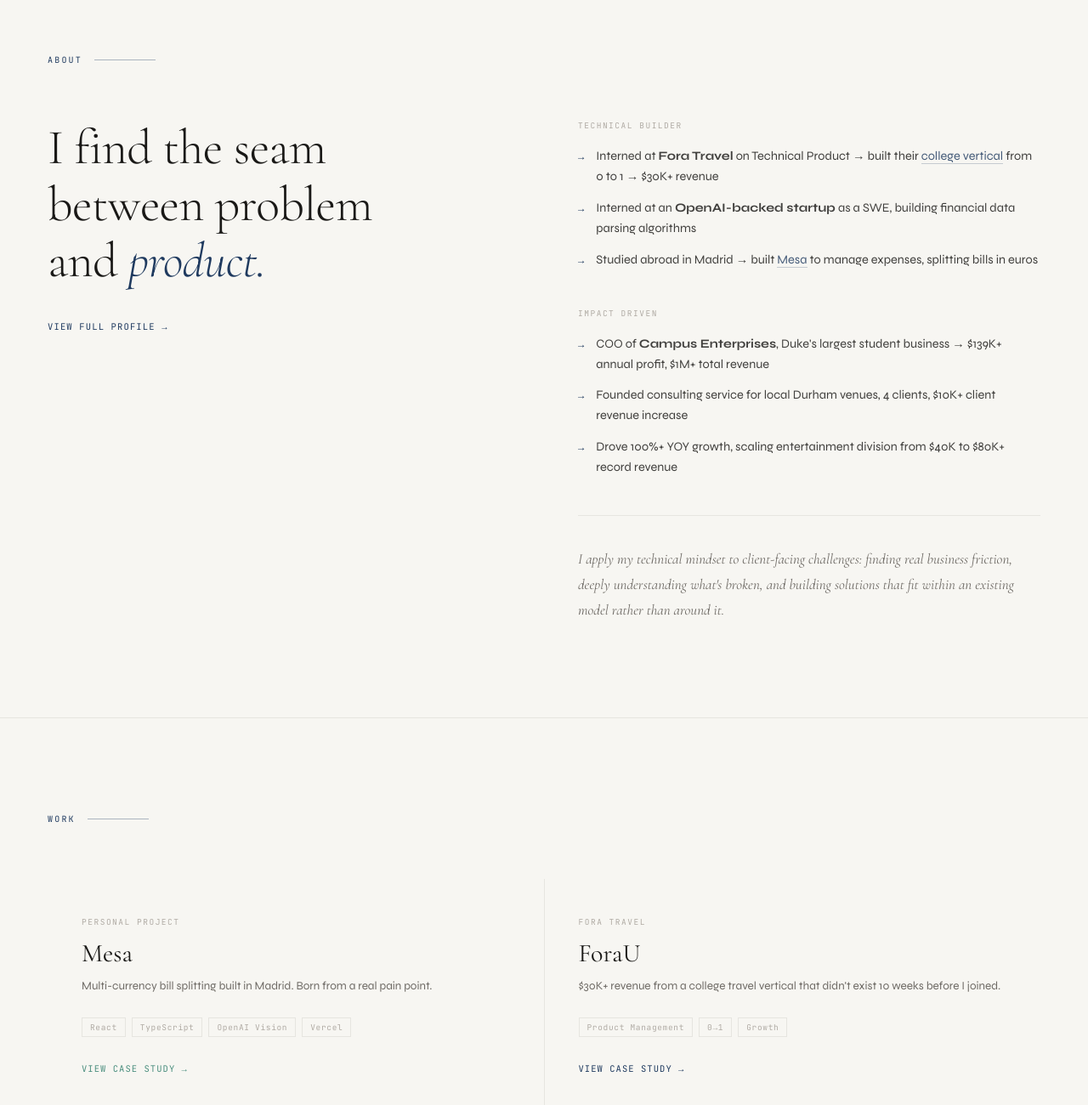
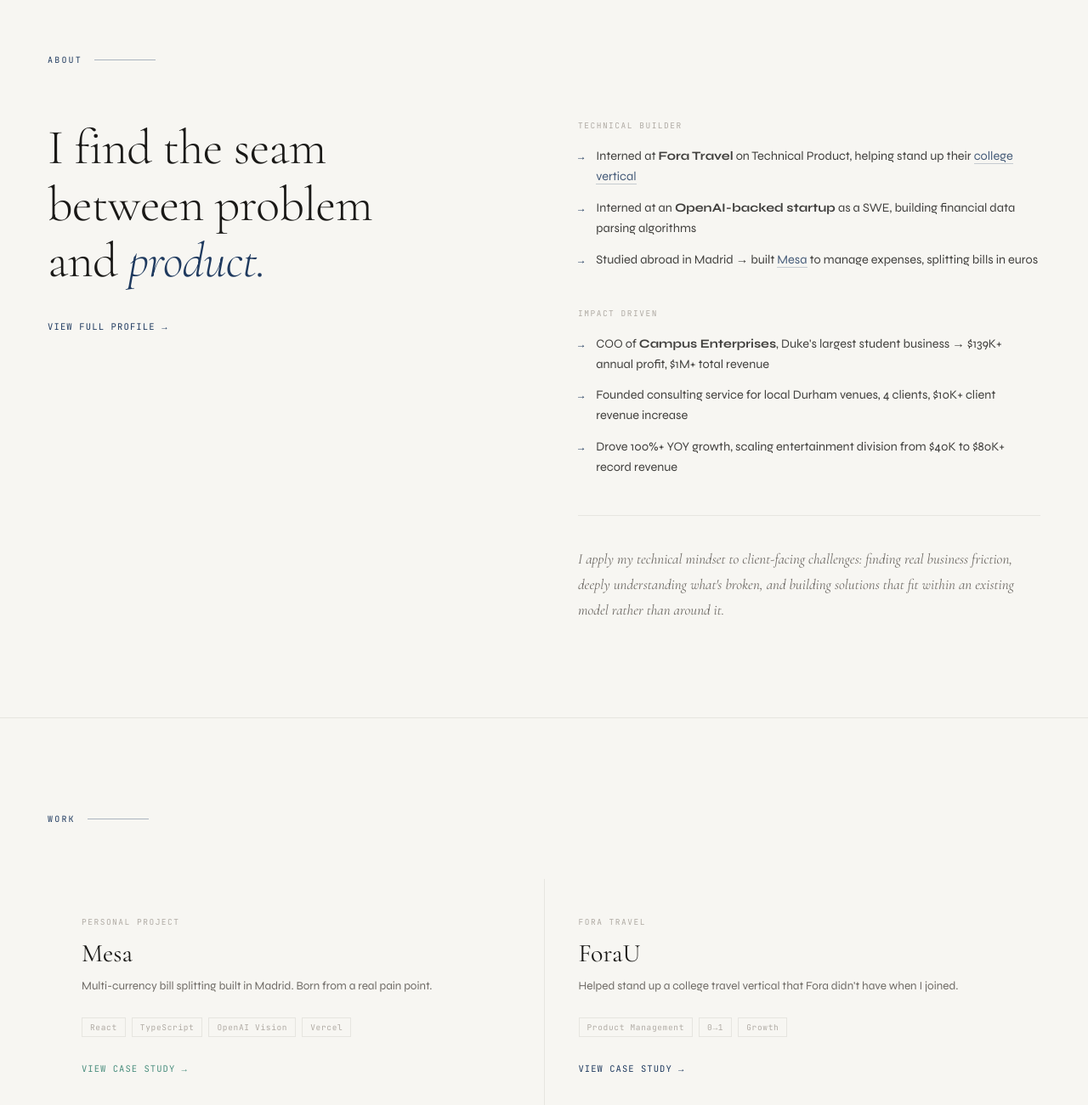
Before and after one commit to meganamasaa/meganamasa, a plain HTML site: page index.html in a window 1280 px wide. Shown: the part 862-2162 px from the top of the page at 85% size. Drawn offline with nearby package versions, Linux system fonts and the light colour scheme.

Commit message:
Soften ForaU copy by dropping revenue claims and SQL analysis.
Co-authored-by: Cursor <cursoragent@cursor.com>

```diff
--- a/index.html
+++ b/index.html
@@ -255,7 +255,7 @@ footer { padding:52px 56px; border-top:1px solid var(--border); display:flex; al
       <div class="story-block">
         <div class="story-block-label">Technical Builder</div>
         <div class="story-item"><span class="story-arrow">→</span>
-          <p>Interned at <strong>Fora Travel</strong> on Technical Product → built their <a href="https://www.foratravel.com/c/fora-u" target="_blank">college vertical</a> from 0 to 1 → $30K+ revenue</p></div>
+          <p>Interned at <strong>Fora Travel</strong> on Technical Product, helping stand up their <a href="https://www.foratravel.com/c/fora-u" target="_blank">college vertical</a></p></div>
         <div class="story-item"><span class="story-arrow">→</span>
           <p>Interned at an <strong>OpenAI-backed startup</strong> as a SWE, building financial data parsing algorithms</p></div>
         <div class="story-item"><span class="story-arrow">→</span>
@@ -479,14 +479,14 @@ const projects = [
   },
   {
     co:'Fora Travel', name:'ForaU',
-    tagline:'$30K+ revenue from a college travel vertical that didn\'t exist 10 weeks before I joined.',
+    tagline:'Helped stand up a college travel vertical that Fora didn\'t have when I joined.',
     tags:['Product Management','0→1','Growth'],
     accent:'#1F3A5F', demo:'https://www.foratravel.com/c/fora-u',
     memo:{
-      problem:'Fora had zero presence among college students — one of the highest-growth travel demographics, with strong viral loops through Greek life, athletics, and campus organizations.',
-      solution:'Launched ForaU end-to-end as a Technical Product intern: positioning, onboarding flow, conversion copy, and campus activation playbook. Ran SQL analysis on 5,000+ customer records to validate the segment. Conducted 100+ user interviews. Built the landing page. Ran a Duke pilot.',
-      stack:'Product strategy, GTM planning, SQL validation, user research, landing page build, advisor onboarding flow design, campus activation.',
-      outcome:'$30K+ revenue. The vertical didn\'t exist before I started. Now live at foratravel.com/c/fora-u.'
+      problem:'Fora wanted a way into college campuses — students travel a lot, and word of mouth through orgs is strong — but there wasn\'t yet a product or playbook for that community.',
+      solution:'As a Technical Product intern, I worked on ForaU: positioning, onboarding, conversion copy, and a campus activation playbook. I talked with students, helped build the landing page, and ran a small Duke pilot to see what actually landed.',
+      stack:'Product strategy, GTM planning, user research, landing page, advisor onboarding flow, campus activation.',
+      outcome:'ForaU is live at foratravel.com/c/fora-u. Grateful to have been part of standing it up from an intern seat.'
     }
   },
   {
```
